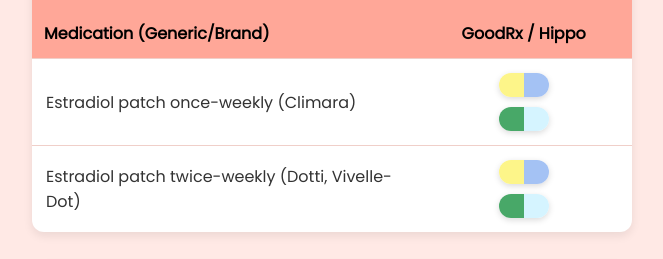
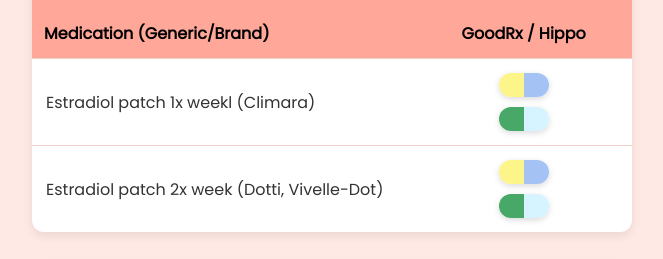
Before and after one commit to MenoHello/mobile-price-checker, a plain HTML site: page index.html in a window 1280 px wide. Shown: the part 66-325 px from the top of the page, without its empty margins (308-971 px from the left). Drawn offline with Linux system fonts and the light colour scheme.

Commit message:
Update index.html

```diff
--- a/index.html
+++ b/index.html
@@ -111,7 +111,7 @@
       </thead>
       <tbody>
         <tr>
-          <td>Estradiol patch once-weekly (Climara)</td>
+          <td>Estradiol patch 1x weekl (Climara)</td>
           <td>
             <div class="pill-stack">
               <a href="https://www.goodrx.com/climara" target="_blank" class="pill">
@@ -124,7 +124,7 @@
           </td>
         </tr>
         <tr>
-          <td>Estradiol patch twice-weekly (Dotti, Vivelle-Dot)</td>
+          <td>Estradiol patch 2x week (Dotti, Vivelle-Dot)</td>
           <td>
             <div class="pill-stack">
               <a href="https://www.goodrx.com/estradiol?ppid=3&form=carton&dosage=8-twice-weekly-patches-of-0.075mg-day&quantity=1&label_override=estradiol" target="_blank" class="pill">
```
